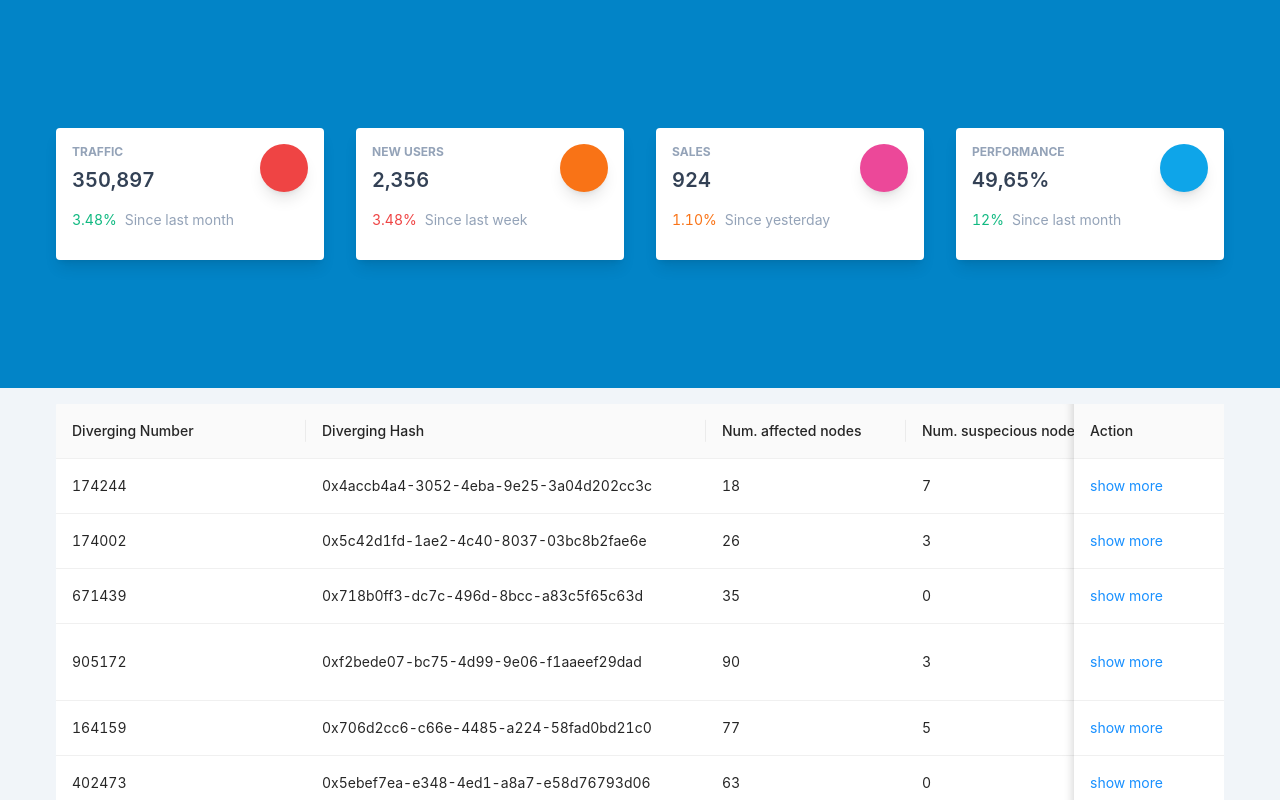
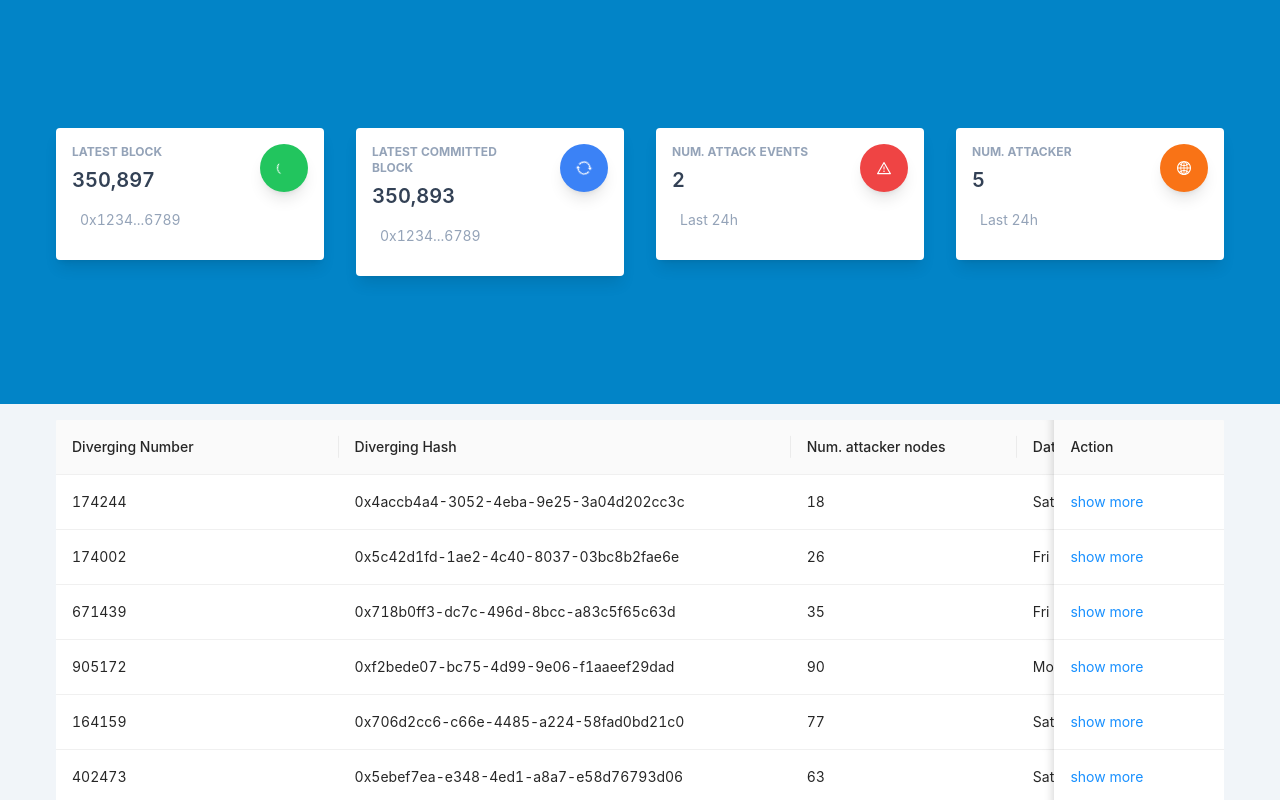
Before and after one commit to hash-laboratories-au/forensics-ui, a React (Create React App) app: page / in a window 1280 px wide. Shown: the top 800 px of the page. Built offline with nearby package versions, Linux system fonts and the light colour scheme; the HTML template or start-up script is replaced by a standard one.

Commit message:
update cards

```diff
--- a/src/client/data/simulation.ts
+++ b/src/client/data/simulation.ts
@@ -77,7 +77,7 @@ const generateFakeForensicsReports = (numberOfFakeReports: number) =>{
       timestamp: randomDate(new Date(2020, 0, 1), new Date()),
       divergingBlockNumber: Math.floor(Math.random() *1000000),
       divergingBlockHash: `0x${uuidv4()}`,
-      numberOfAffectedNodes: Math.floor(Math.random() *100),
+      numberOfAttackerNodes: Math.floor(Math.random() *100),
       numberOfSuspeciousNodes: Math.floor(Math.random() *10)
     });
   }
--- a/src/components/Cards/CardStats.tsx
+++ b/src/components/Cards/CardStats.tsx
@@ -1,15 +1,13 @@
 import * as React from "react";
-import * as PropTypes from "prop-types";
 
 interface CardStats {
   statSubtitle : string;
   statTitle: string;
-  statArrow: string;
-  statPercent: string;
+  statArrow?: string;
   statPercentColor: string;
-  statDescripiron: string;
-  statIconName: string;
+  statDescripiron?: string;
   statIconColor: string;
+  icon: JSX.Element;
 }
 
 
@@ -17,11 +15,10 @@ export default function CardStats({
   statSubtitle ,
   statTitle,
   statArrow,
-  statPercent,
   statPercentColor,
   statDescripiron,
-  statIconName,
   statIconColor,
+  icon
 }: CardStats) {
   return (
     <>
@@ -43,7 +40,8 @@ export default function CardStats({
                   statIconColor
                 }
               >
-                <i className={statIconName}></i>
+              {icon}
+
               </div>
             </div>
           </div>
@@ -58,7 +56,6 @@ export default function CardStats({
                     : ""
                 }
               ></i>{" "}
-              {statPercent}%
             </span>
             <span className="whitespace-nowrap">{statDescripiron}</span>
           </p>
--- a/src/components/Headers/HeaderStats.tsx
+++ b/src/components/Headers/HeaderStats.tsx
@@ -1,8 +1,15 @@
 import * as React from "react";
 import CardStats from "../Cards/CardStats";
+import { WarningOutlined, GlobalOutlined, SyncOutlined, LoadingOutlined} from '@ant-design/icons';
 
 export default class HeaderStats extends React.Component {
+
   render(){
+    const warningIcon = <WarningOutlined />;
+    const globalIcon = <GlobalOutlined />;
+    const syncOutlinedIcon = <SyncOutlined spin/>;
+    const loadingOutlinedIcon= <LoadingOutlined spin/>;
+
     return (
       <>
         {/* Header */}
@@ -13,50 +20,45 @@ export default class HeaderStats extends React.Component {
             <div className="flex flex-wrap">
               <div className="w-full lg:w-6/12 xl:w-3/12 px-4">
                 <CardStats
-                  statSubtitle="TRAFFIC"
+                  statSubtitle="Latest Block"
                   statTitle="350,897"
-                  statArrow="up"
-                  statPercent="3.48"
                   statPercentColor="text-emerald-500"
-                  statDescripiron="Since last month"
-                  statIconName="far fa-chart-bar"
-                  statIconColor="bg-red-500"
+                  statDescripiron="0x1234...6789"
+                  statIconColor="bg-green-500"
+                  icon={loadingOutlinedIcon}
                 />
               </div>
               <div className="w-full lg:w-6/12 xl:w-3/12 px-4">
                 <CardStats
-                  statSubtitle="NEW USERS"
-                  statTitle="2,356"
+                  statSubtitle="Latest Committed block"
+                  statTitle="350,893"
                   statArrow="down"
-                  statPercent="3.48"
                   statPercentColor="text-red-500"
-                  statDescripiron="Since last week"
-                  statIconName="fas fa-chart-pie"
-                  statIconColor="bg-orange-500"
+                  statDescripiron="0x1234...6789"
+                  statIconColor="bg-blue-500"
+                  icon={syncOutlinedIcon}
                 />
               </div>
               <div className="w-full lg:w-6/12 xl:w-3/12 px-4">
                 <CardStats
-                  statSubtitle="SALES"
-                  statTitle="924"
+                  statSubtitle="Num. Attack events"
+                  statTitle="2"
                   statArrow="down"
-                  statPercent="1.10"
                   statPercentColor="text-orange-500"
-                  statDescripiron="Since yesterday"
-                  statIconName="fas fa-users"
-                  statIconColor="bg-pink-500"
+                  statDescripiron="Last 24h"
+                  statIconColor="bg-red-500"
+                  icon={warningIcon}
                 />
               </div>
               <div className="w-full lg:w-6/12 xl:w-3/12 px-4">
                 <CardStats
-                  statSubtitle="PERFORMANCE"
-                  statTitle="49,65%"
+                  statSubtitle="Num. Attacker"
+                  statTitle="5"
                   statArrow="up"
-                  statPercent="12"
                   statPercentColor="text-emerald-500"
-                  statDescripiron="Since last month"
-                  statIconName="fas fa-percent"
-                  statIconColor="bg-sky-500"
+                  statDescripiron="Last 24h"
+                  statIconColor="bg-orange-500"
+                  icon={globalIcon}
                 />
               </div>
             </div>
--- a/src/components/Table.tsx
+++ b/src/components/Table.tsx
@@ -11,7 +11,7 @@ type DataType = {
   timestamp: string;
   divergingBlockNumber: number;
   divergingBlockHash: string;
-  numberOfAffectedNodes: number;
+  numberOfAttackerNodes: number;
   numberOfSuspeciousNodes: number;
 }
 
@@ -31,19 +31,13 @@ const columns: ColumnsType<DataType> = [
     fixed: 'left',
   },
   {
-    title: 'Num. affected nodes',
+    title: 'Num. attacker nodes',
     width: 200,
-    dataIndex: 'numberOfAffectedNodes',
-    key: 'numberOfAffectedNodes',
+    dataIndex: 'numberOfAttackerNodes',
+    key: 'numberOfAttackerNodes',
     fixed: 'left',
   },
-  {
-    title: 'Num. suspecious nodes',
-    width: 200,
-    dataIndex: 'numberOfSuspeciousNodes',
-    key: 'numberOfSuspeciousNodes',
-    fixed: 'left',
-  },
+
   {
     title: 'Date',
     width: 150,
```
Also changed, not shown: src/assets/styles/tailwind.css.
